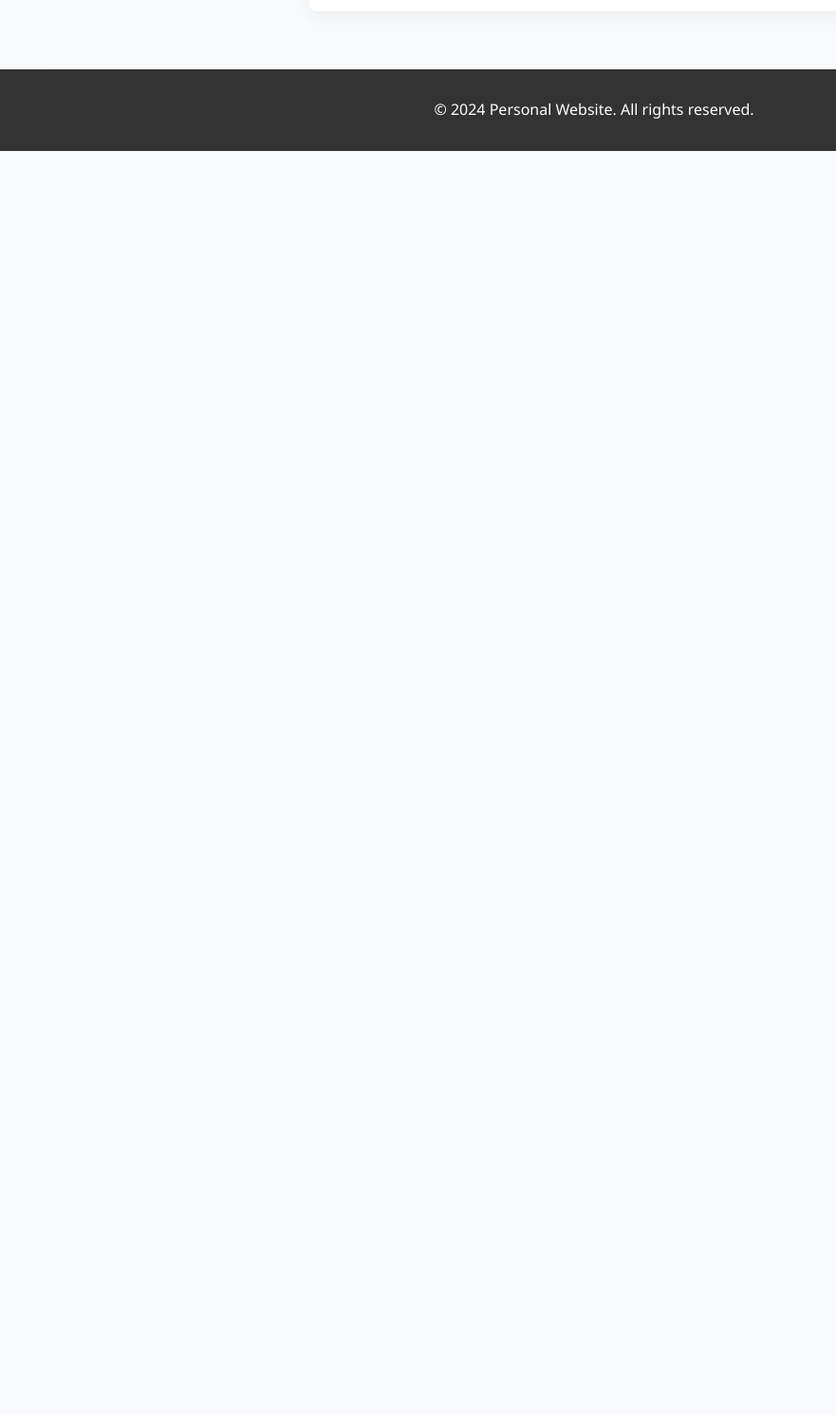
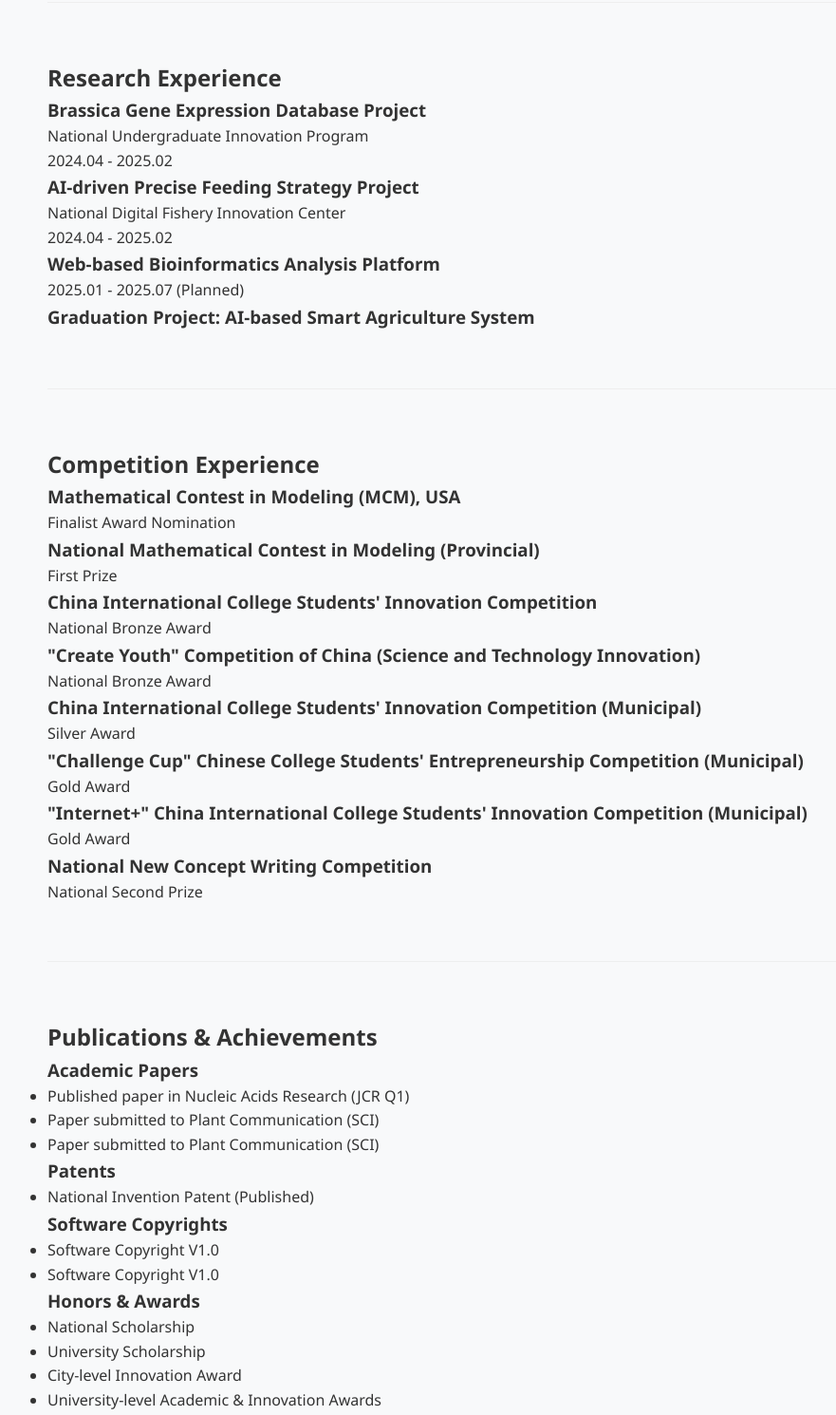
Before and after one commit to yuhong2024/yuhong2024.github.io, a plain HTML site: page index.html in a window 1280 px wide. Shown: the part 837-2327 px from the top of the page at 95% size, without its empty margins (14-895 px from the left). Before the commit the page ends 996 px from the top, so only its background shows below. Drawn offline with Linux system fonts and the light colour scheme.

Commit message:
Update index.html

```diff
--- a/index.html
+++ b/index.html
@@ -17,6 +17,10 @@
                 <ul>
                     <li><a href="#about">About</a></li>
                     <li><a href="#education">Education</a></li>
+                    <li><a href="#research">Research</a></li>
+                    <li><a href="#competitions">Competitions</a></li>
+                    <li><a href="#publications">Publications</a></li>
+                    <li><a href="#skills">Skills</a></li>
                     <li><a href="#contact">Contact</a></li>
                 </ul>
             </nav>
@@ -28,7 +32,7 @@
             <h2>About Me</h2>
             <div class="about-content">
                 <div class="about-text">
-                    <p>Hello! I am a student.</p>
+                    <p>Hello! I am a student passionate about Bioinformatics and Artificial Intelligence.</p>
                 </div>
             </div>
         </section>
@@ -36,9 +40,138 @@
         <section id="education" class="container section">
             <h2>Education</h2>
             <div class="education-item">
-                <h3>University</h3>
-                <p>Bachelor's Degree</p>
+                <h3>University Name</h3>
+                <p>Bachelor's Degree in Bioinformatics and Information Security (Dual Degree)</p>
                 <p>2022 - 2026</p>
+            </div>
+            <div class="education-item">
+                <h3>Visiting Student Program</h3>
+                <p>Artificial Intelligence</p>
+                <p>2025.01-2025.02</p>
+            </div>
+        </section>
+
+        <section id="research" class="container section">
+            <h2>Research Experience</h2>
+            <div class="research-item">
+                <h3>Brassica Gene Expression Database Project</h3>
+                <p>National Undergraduate Innovation Program</p>
+                <p>2024.04 - 2025.02</p>
+            </div>
+             <div class="research-item">
+                <h3>AI-driven Precise Feeding Strategy Project</h3>
+                <p>National Digital Fishery Innovation Center</p>
+                <p>2024.04 - 2025.02</p>
+            </div>
+             <div class="research-item">
+                <h3>Web-based Bioinformatics Analysis Platform</h3>
+                <p>2025.01 - 2025.07 (Planned)</p>
+            </div>
+             <div class="research-item">
+                <h3>Graduation Project: AI-based Smart Agriculture System</h3>
+            </div>
+        </section>
+
+        <section id="competitions" class="container section">
+            <h2>Competition Experience</h2>
+            <div class="competition-item">
+                <h3>Mathematical Contest in Modeling (MCM), USA</h3>
+                <p>Finalist Award Nomination</p>
+            </div>
+            <div class="competition-item">
+                <h3>National Mathematical Contest in Modeling (Provincial)</h3>
+                <p>First Prize</p>
+            </div>
+             <div class="competition-item">
+                <h3>China International College Students' Innovation Competition</h3>
+                <p>National Bronze Award</p>
+            </div>
+             <div class="competition-item">
+                <h3>"Create Youth" Competition of China (Science and Technology Innovation)</h3>
+                <p>National Bronze Award</p>
+            </div>
+             <div class="competition-item">
+                <h3>China International College Students' Innovation Competition (Municipal)</h3>
+                <p>Silver Award</p>
+            </div>
+             <div class="competition-item">
+                <h3>"Challenge Cup" Chinese College Students' Entrepreneurship Competition (Municipal)</h3>
+                <p>Gold Award</p>
+            </div>
+             <div class="competition-item">
+                <h3>"Internet+" China International College Students' Innovation Competition (Municipal)</h3>
+                <p>Gold Award</p>
+            </div>
+             <div class="competition-item">
+                <h3>National New Concept Writing Competition</h3>
+                <p>National Second Prize</p>
+            </div>
+        </section>
+
+         <section id="publications" class="container section">
+            <h2>Publications & Achievements</h2>
+            <div class="publications-container">
+                <div class="publication-category">
+                    <h3>Academic Papers</h3>
+                    <ul>
+                        <li>Published paper in Nucleic Acids Research (JCR Q1)</li>
+                        <li>Paper submitted to Plant Communication (SCI)</li>
+                        <li>Paper submitted to Plant Communication (SCI)</li>
+                    </ul>
+                </div>
+                <div class="publication-category">
+                    <h3>Patents</h3>
+                    <ul>
+                        <li>National Invention Patent (Published)</li>
+                    </ul>
+                </div>
+                 <div class="publication-category">
+                    <h3>Software Copyrights</h3>
+                    <ul>
+                        <li>Software Copyright V1.0</li>
+                        <li>Software Copyright V1.0</li>
+                    </ul>
+                </div>
+                <div class="publication-category">
+                    <h3>Honors & Awards</h3>
+                     <ul>
+                        <li>National Scholarship</li>
+                        <li>University Scholarship</li>
+                        <li>City-level Innovation Award</li>
+                         <li>University-level Academic & Innovation Awards</li>
+                    </ul>
+                </div>
+            </div>
+        </section>
+
+
+        <section id="skills" class="container section">
+            <h2>Skills</h2>
+            <div class=\"skills-container\">
+                <div class=\"skill-category\">
+                    <h3>Programming Languages</h3>
+                    <ul>
+                        <li>Python</li>
+                        <li>Java</li>
+                        <li>R</li>
+                         <li>C/C++</li>
+                         <li>Shell</li>
+                         <li>MATLAB</li>
+                         <li>JavaScript</li>
+                    </ul>
+                </div>
+                 <div class=\"skill-category\">
+                    <h3>Research Interests</h3>
+                    <ul>
+                        <li>Molecular Biology Experiments</li>
+                        <li>Bioinformatics Analysis</li>
+                        <li>Database & Frontend Development</li>
+                         <li>Tool Development</li>
+                         <li>Image Processing & Computer Vision</li>
+                         <li>Data Mining & Large Models</li>
+                         <li>Smart Agriculture & Robotics</li>
+                    </ul>
+                </div>
             </div>
         </section>
 
```
